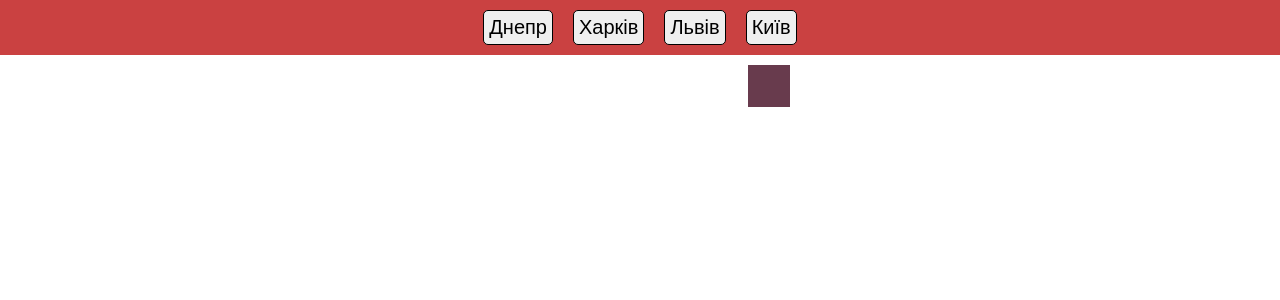
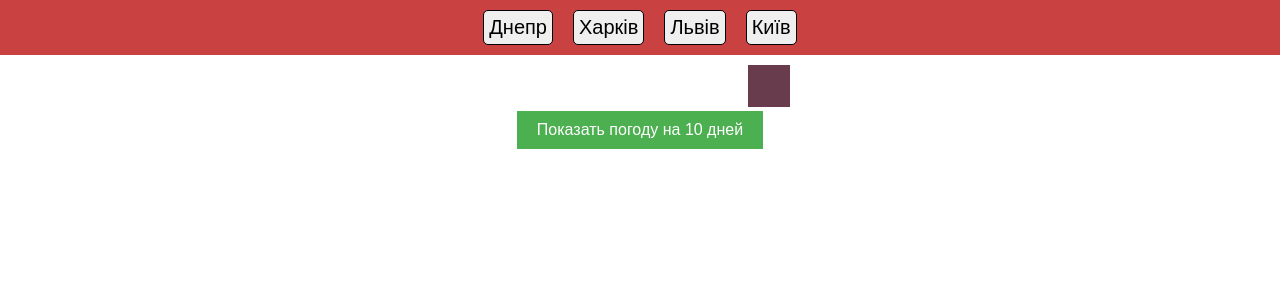
Before and after one commit to klima3775/weather-app, a React (Create React App) app: page / in a window 1280 px wide. Shown: the top 300 px of the page. Built offline with nearby package versions, Linux system fonts and the light colour scheme.

Commit message:
add buttons(show ten days weather)

```diff
--- a/src/App.js
+++ b/src/App.js
@@ -1,5 +1,6 @@
 import SearchForm from "./components/SearchForm/SearchForm";
 import PopularCity from "./components/PopularCity/popularCity";
+import WeatherButton from "./components/GetWeatherWeek/getWeatherWeek";
 import "./App.css";
 
 function App() {
@@ -7,6 +8,7 @@ function App() {
     <div className="App">
       <PopularCity />
       <SearchForm />
+      <WeatherButton />
     </div>
   );
 }
--- a/src/components/GetWeatherWeek/getWeatherWeek.jsx
+++ b/src/components/GetWeatherWeek/getWeatherWeek.jsx
@@ -0,0 +1,7 @@
+import "./getWeatherWeek.scss";
+
+const WeatherButton = () => {
+  return <button className="weather-button">Показать погоду на 10 дней</button>;
+};
+
+export default WeatherButton;
--- a/src/components/GetWeatherWeek/getWeatherWeek.scss
+++ b/src/components/GetWeatherWeek/getWeatherWeek.scss
@@ -0,0 +1,19 @@
+.weather-button {
+  padding: 10px 20px;
+  background-color: #4caf50; // Зеленый
+  border: none;
+  color: white;
+  text-align: center;
+  text-decoration: none;
+  display: inline-block;
+  font-size: 16px;
+  margin: 4px 2px;
+  transition-duration: 0.4s;
+  cursor: pointer;
+
+  &:hover {
+    background-color: white;
+    color: black;
+    border: 2px solid #4caf50;
+  }
+}
```
